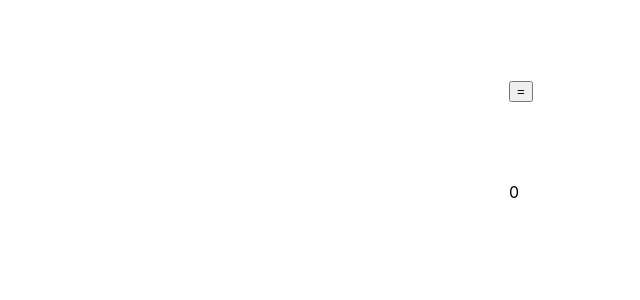
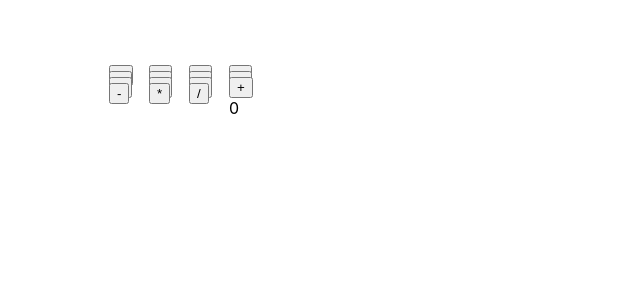
Before and after one commit to koookee/Javascript-Calculator, a React (Create React App) app: page / in a window 1280 px wide. Shown: the top 300 px of the page, without its empty margins (131-771 px from the left). Built offline with nearby package versions, Linux system fonts and the light colour scheme.

Commit message:
Added basic functionality. There's also a bug that breaks the program if the user enters a number followed by the starting 0.

```diff
--- a/src/App.js
+++ b/src/App.js
@@ -6,24 +6,46 @@ class App extends React.Component{
   constructor(){
     super();
     this.state = {
-      test:"0"
+      displayState:"0"
     };
     this.handleChange = this.handleChange.bind(this);
   }
-  handleChange(data,executeResult){
-    this.setState((prevState) => {
-      return {test:prevState.test + data};
+  handleChange(data,typeOfData){
+    let numOfOperators = 0; //Number of consecutive operators
+
+    if(typeOfData == "equal"){
+      let answer = eval(this.state.displayState);
+      this.setState({displayState:answer});
     }
-  );
-    if(executeResult){
-      this.setState({test:"0"})
+    else if(typeOfData == "operators"){
+      this.setState((prevState) => {
+        return {displayState:prevState.displayState + data};})
     }
+    else if(typeOfData=="number"){
+        this.setState((prevState) => {
+          return {displayState:prevState.displayState + data};})
   }
+}
   render(){
     return(
-      <div>
+      <div style={{margin:"4em 15em",display:"grid",gridTemplateRows: "5% 5% 5% 5% 5% 5%",
+  gridTemplateColumns: "5% 5% 5% 5%"}}>
         <ButtonUI name="equals" symbol="=" onChangeData={this.handleChange} />
-        <p id="display" style={{margin:"1em 40em"}}>{this.state.test}</p>
+        <ButtonUI name="zero" symbol="0" onChangeData={this.handleChange} />
+        <ButtonUI name="one" symbol="1" onChangeData={this.handleChange} />
+        <ButtonUI name="two" symbol="2" onChangeData={this.handleChange} />
+        <ButtonUI name="three" symbol="3" onChangeData={this.handleChange} />
+        <ButtonUI name="four" symbol="4" onChangeData={this.handleChange} />
+        <ButtonUI name="five" symbol="5" onChangeData={this.handleChange} />
+        <ButtonUI name="six" symbol="6" onChangeData={this.handleChange} />
+        <ButtonUI name="seven" symbol="7" onChangeData={this.handleChange} />
+        <ButtonUI name="eight" symbol="8" onChangeData={this.handleChange} />
+        <ButtonUI name="nine" symbol="9" onChangeData={this.handleChange} />
+        <ButtonUI name="add" symbol="+" onChangeData={this.handleChange} />
+        <ButtonUI name="subtract" symbol="-" onChangeData={this.handleChange} />
+        <ButtonUI name="multiply" symbol="*" onChangeData={this.handleChange} />
+        <ButtonUI name="divide" symbol="/" onChangeData={this.handleChange} />
+        <p id="display">{this.state.displayState}</p>
       </div>
     )
   }
--- a/src/Components/ButtonUI.js
+++ b/src/Components/ButtonUI.js
@@ -7,11 +7,16 @@ class ButtonUI extends React.Component{
     this.handleClick = this.handleClick.bind(this);
   }
   handleClick(e){
-    this.props.onChangeData(e.target.value,true);
+    if(this.props.symbol == "="){
+      this.props.onChangeData(e.target.value,"equal");
+    }
+    else {
+      this.props.onChangeData(e.target.value,"number");
+    }
   }
   render(){
     return(
-      <div style={{margin:"5em 40em"}}>
+      <div>
         <input type="button" id={this.props.name} value={this.props.symbol} onClick={this.handleClick} />
       </div>
     )
```
